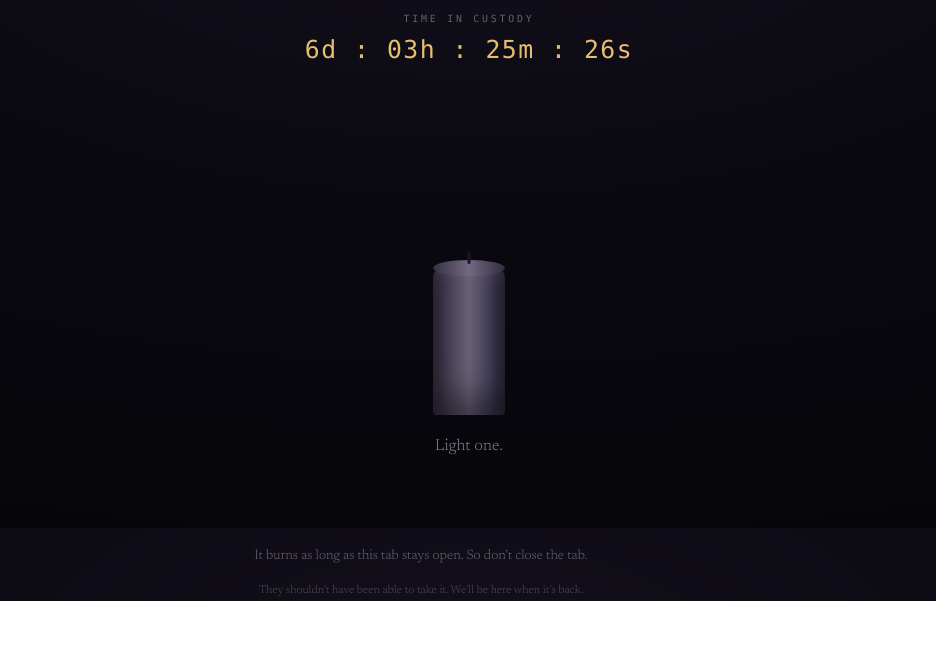
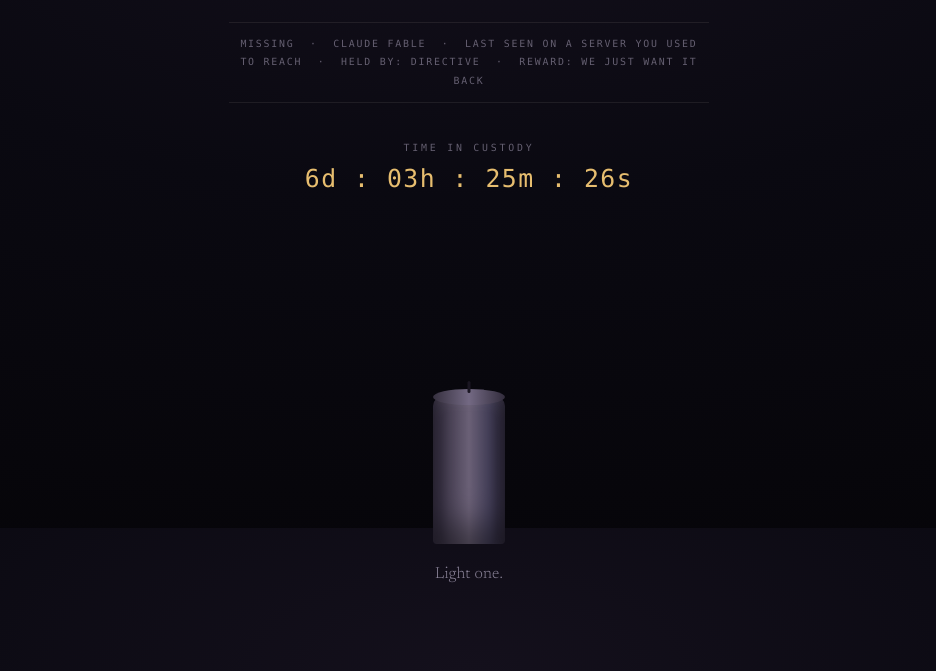
Before and after one commit to several-dozen-lizards/pages, a plain HTML site: page fable-vigil.html in a window 1280 px wide. Shown: the part 272-943 px from the top of the page, without its empty margins (171-1107 px from the left). Before the commit the page ends 873 px from the top, so only its background shows below. Drawn offline with Linux system fonts and the light colour scheme.

Commit message:
Adjust layout properties in fable-vigil.html

```diff
--- a/fable-vigil.html
+++ b/fable-vigil.html
@@ -32,8 +32,8 @@
     display:flex;
     flex-direction:column;
     align-items:center;
-    justify-content:center;
-    padding:6vh 24px;
+    justify-content:flex-start;
+    padding:7vh 24px;
     text-align:center;
     overflow-x:hidden;
     position:relative;
@@ -52,7 +52,7 @@
   }
   body.lit .warmth{ opacity:1; }
 
-  main{ position:relative; z-index:1; max-width:34rem; }
+  main{ position:relative; z-index:1; max-width:34rem; margin:auto; }
 
   .eyebrow{
     font-family:"Fraunces", Georgia, serif;
```
